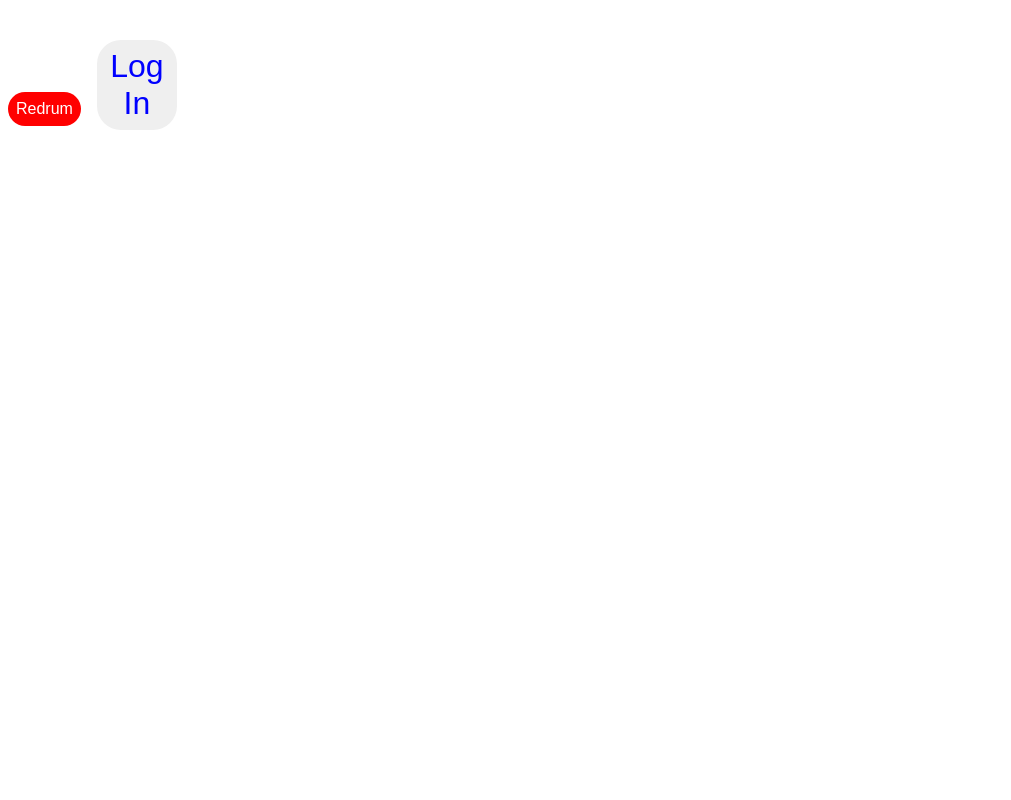
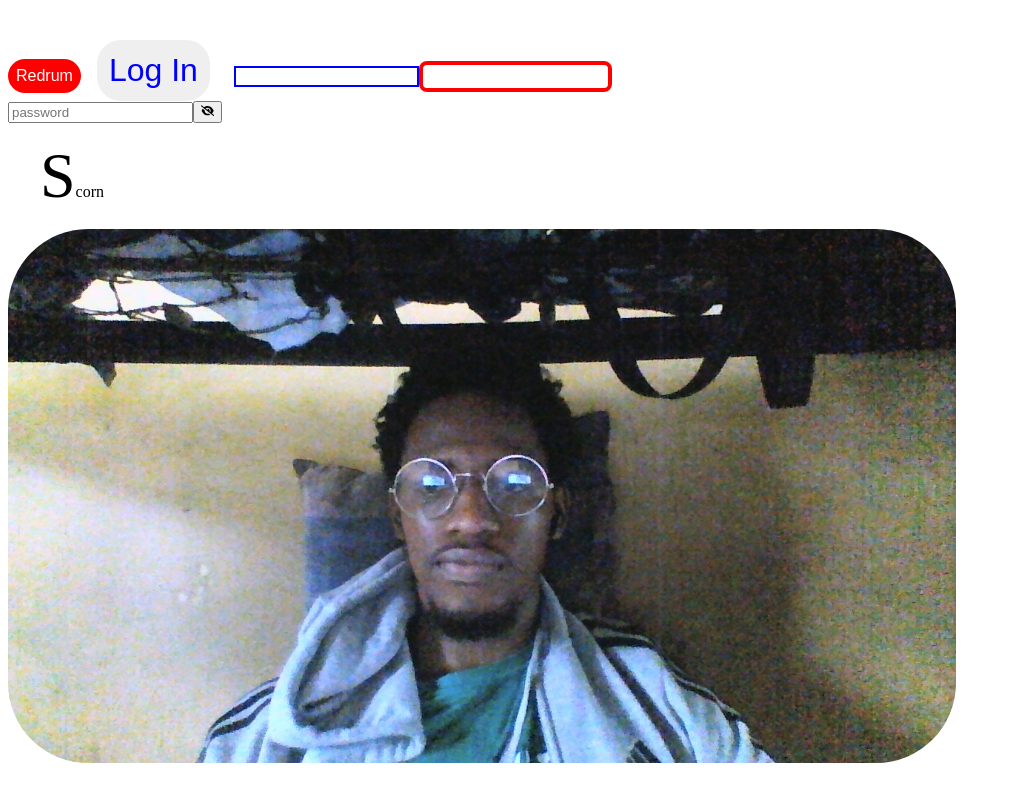
Before and after one commit to vilio316/barrys-reusable-comps, a React (Vite) app: page / in a window 1280 px wide. Shown: the whole page, without its empty margins (0-1011 px from the left). Built offline with nearby package versions, Linux system fonts and the light colour scheme.

Commit message:
Extra Comps

```diff
--- a/src/App.tsx
+++ b/src/App.tsx
@@ -1,5 +1,9 @@
 import { styleObject } from './components/Button'
 import Button from './components/Button'
+import { Paragraph } from './components/Paragraphs'
+import barryFace from './assets/WIN_20240825_15_33_28_Pro.jpg'
+import { Image } from './components/ImageCard'
+import { PasswordInput, TextInput } from './components/Inputs'
 
 function App() {
   let button_style : styleObject = {
@@ -19,16 +23,22 @@ function App() {
       />
       <Button style_obj={
         {
-          width:"5",
           color: 'blue',
           fS:2,
           mLeft:'1',
           mRight:'1.5',
           mTop:'2',
           bR:"1.5",
-          pad:'0.5',
+          pad:'0.75',
         }
       } text="Log In"/>
+      <input type='text' style={{
+      border:"2px solid blue"
+      }}/>
+      <TextInput readOnly={false} bRadius={0.5} bColor='red' bWidth={0.25} pad={0.25}/>
+      <PasswordInput/>
+      <Paragraph text='Scorn' indent={2}/>
+      <Image alt='A shot of my pretty face' src={barryFace} bRadius={5}/>
     </>
   )
 }
--- a/src/components/Button.tsx
+++ b/src/components/Button.tsx
@@ -30,9 +30,7 @@ export default function Button(props : {
             marginTop: `${props.style_obj.mTop}rem`,
             marginBottom: `${props.style_obj.mB}rem`,
             fontSize: `${props.style_obj.fS}rem`,
-            width: `${props.style_obj.width}rem`
-
-
+            width: `${props.style_obj.width}rem`,
         }}>{props.text}</button>
         </>
     )
--- /dev/null
+++ b/src/components/ImageCard.tsx
@@ -0,0 +1,29 @@
+type ImgStyle ={
+    bRadius?: number,
+    width?: number,
+    pad?: number,
+    alt: string,
+    src: string,
+}
+
+export function Image(props: ImgStyle){
+    let img_width = (props.width) ? props.width * 100: 75
+
+    let default_style={
+        width : `${img_width}%`,
+        borderRadius:'0.5rem',
+        padding: '0.5rem'
+    }
+
+    let new_style_obj = {...default_style,
+                        padding: `${props.pad}rem`,
+                        borderRadius : `${props.bRadius}rem`
+
+    }
+
+    return(
+        <>
+            <img style={new_style_obj} alt={props.alt} src={props.src} />
+        </>
+    )
+}
--- /dev/null
+++ b/src/components/Inputs.tsx
@@ -0,0 +1,46 @@
+import { useState } from "react"
+import { FaEye, FaEyeSlash } from "react-icons/fa6"
+
+type Input_Text = {
+    bRadius?: number,
+    bWidth?: number,
+    bColor?: string,
+    width?: number,
+    placeholder?: string,
+    readOnly: boolean,
+    pad?: number
+}
+
+export function TextInput(props : Input_Text){
+    let default_style = {
+        outline: 'none',
+        borderStyle: 'solid',
+    }
+    let updated_style_object = {
+        ...default_style, borderRadius:`${props.bRadius}rem`, borderColor: `${props.bColor}`, borderWidth: `${props.bWidth}rem`, padding: `${props.pad}rem`
+    }
+    console.log(
+        updated_style_object
+    )
+    return(
+        <input type="text" readOnly={props.readOnly} placeholder={props.placeholder} style={updated_style_object}/>
+    )
+
+}
+
+export function PasswordInput(){
+    let [visible_state, changeVisibleState]= useState(false)
+
+    return(
+        <>
+        <div>
+        <input type={visible_state? 'text' : 'password'} placeholder="password"/>
+
+        <button onClick={()=> changeVisibleState(!visible_state)}>
+            {visible_state ? <FaEye/> : <FaEyeSlash/>}
+        </button>
+
+        </div>
+        </>
+    )
+}
--- /dev/null
+++ b/src/components/Paragraphs.tsx
@@ -0,0 +1,27 @@
+type Paragraph = {
+    weight?: string,
+    fS?: number,
+    style?: string,
+    text: string,
+    indent?: number,
+
+}
+export function Paragraph(props : Paragraph ){
+    const default_p_style : any = {
+        fontSize: '1rem',
+        fontStyle:"normal",
+        textIndent: '',
+    }
+    let new_style_obj = {...default_p_style, fontSize: `${props.fS}rem`, fontStyle: `${props.style}`, fontWeight:`${props.weight}`, textIndent: `${props.indent}rem`}
+
+    return(
+        <>
+        <p style={
+            new_style_obj
+        } className="first_letter"
+        >
+            {props.text}
+        </p>
+        </>
+    )
+}
--- a/src/index.css
+++ b/src/index.css
@@ -0,0 +1,6 @@
+*{
+    box-sizing: border-box;
+}
+.first_letter::first-letter{
+    font-size: 4rem;
+}
```
Also changed, not shown: src/assets/WIN_20240825_15_33_28_Pro.jpg (added).
